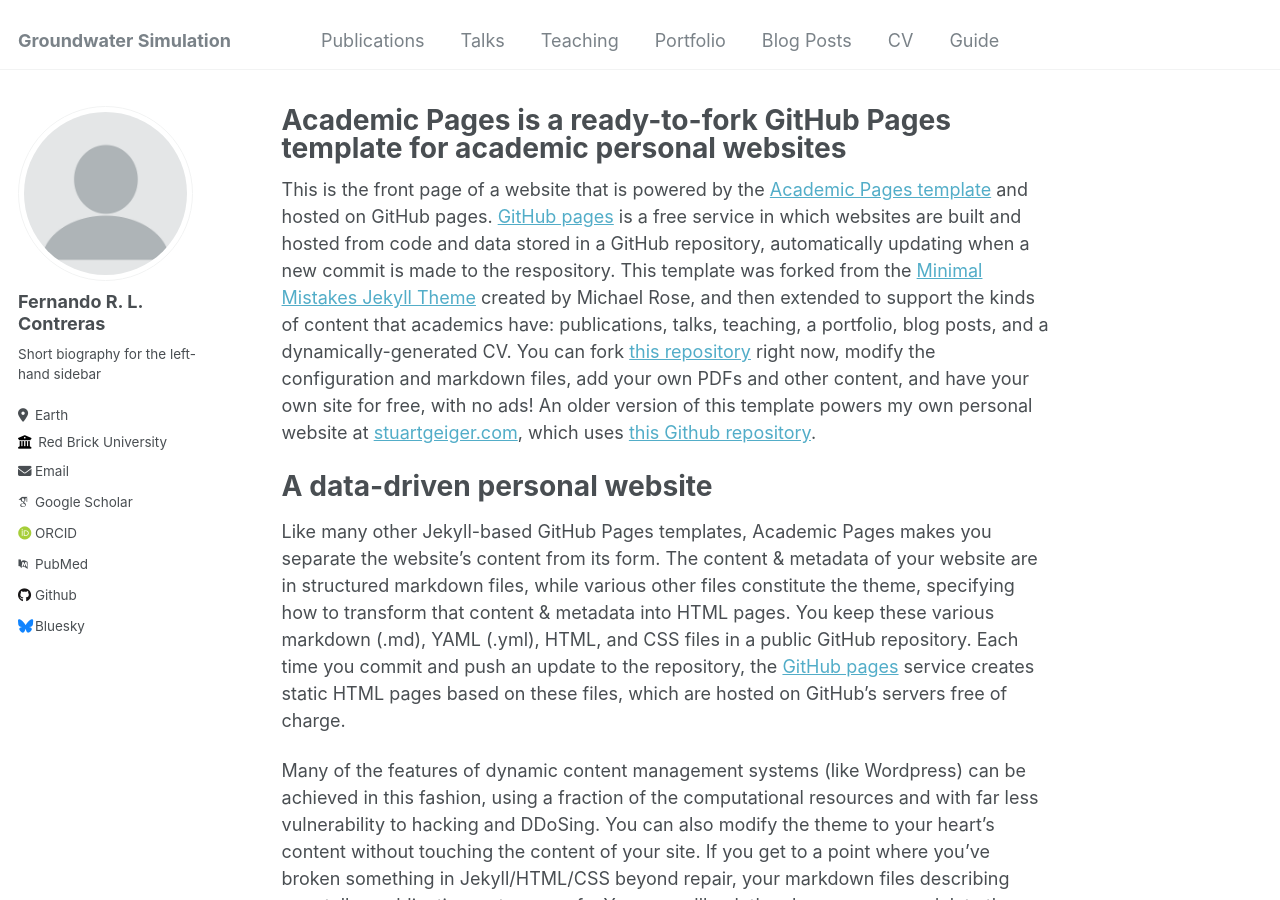
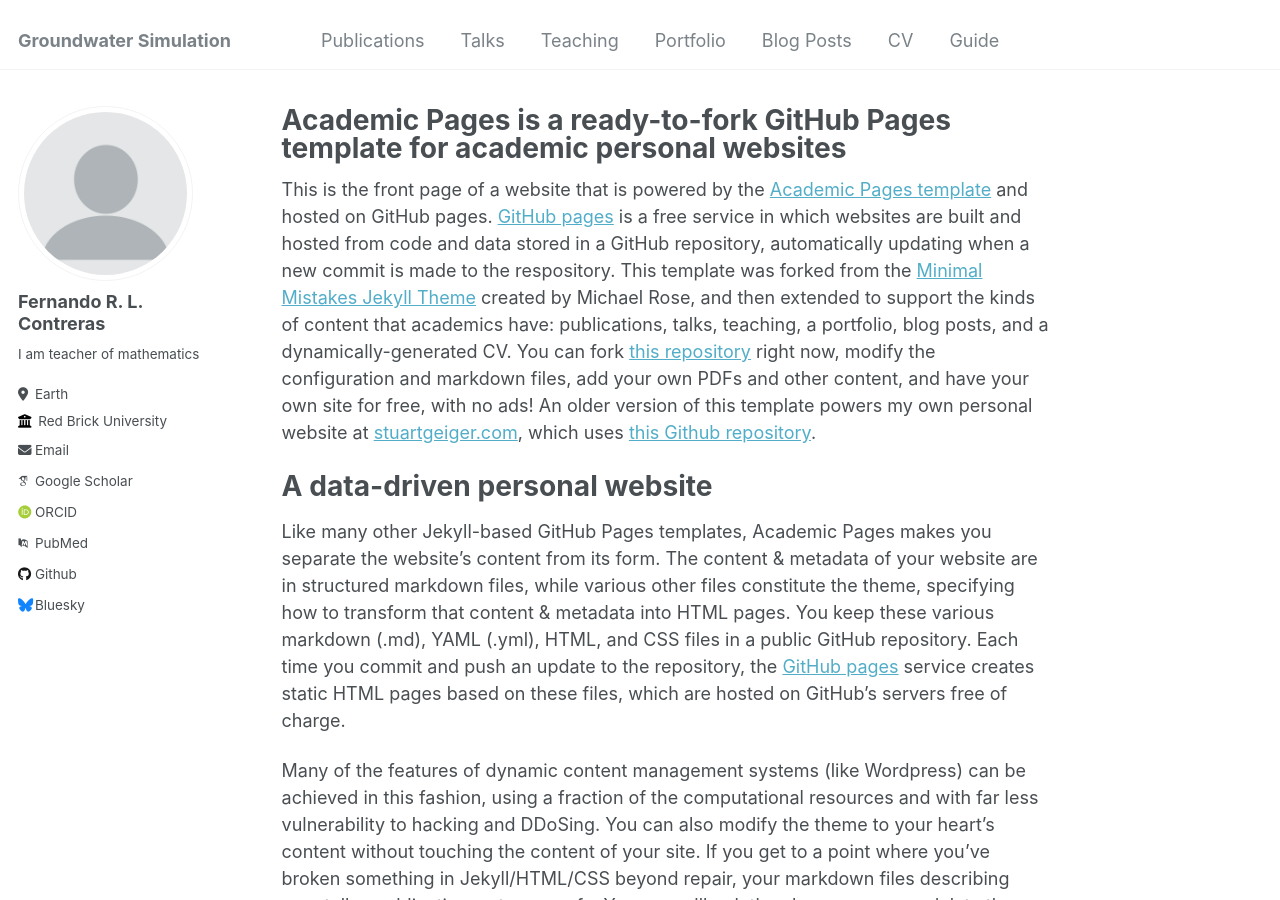
Before and after one commit to Feraul/Feraul.github.io, a Jekyll site: the page built from _pages/about.md, in a window 1280 px wide and 900 px high. Built offline with Jekyll 4.4.1, drawn with Linux system fonts in a browser that asks for light colours; some web fonts are replaced.

Commit message:
Update _config.yml

```diff
--- a/_config.yml
+++ b/_config.yml
@@ -24,7 +24,7 @@ author:
   avatar           : "profile.png"
   name             : "Fernando R. L. Contreras"
   pronouns         : # example: "she/her"
-  bio              : "Short biography for the left-hand sidebar"
+  bio              : "I am teacher of mathematics"
   location         : "Earth"
   employer         : "Red Brick University"
   uri              : # URL
```
